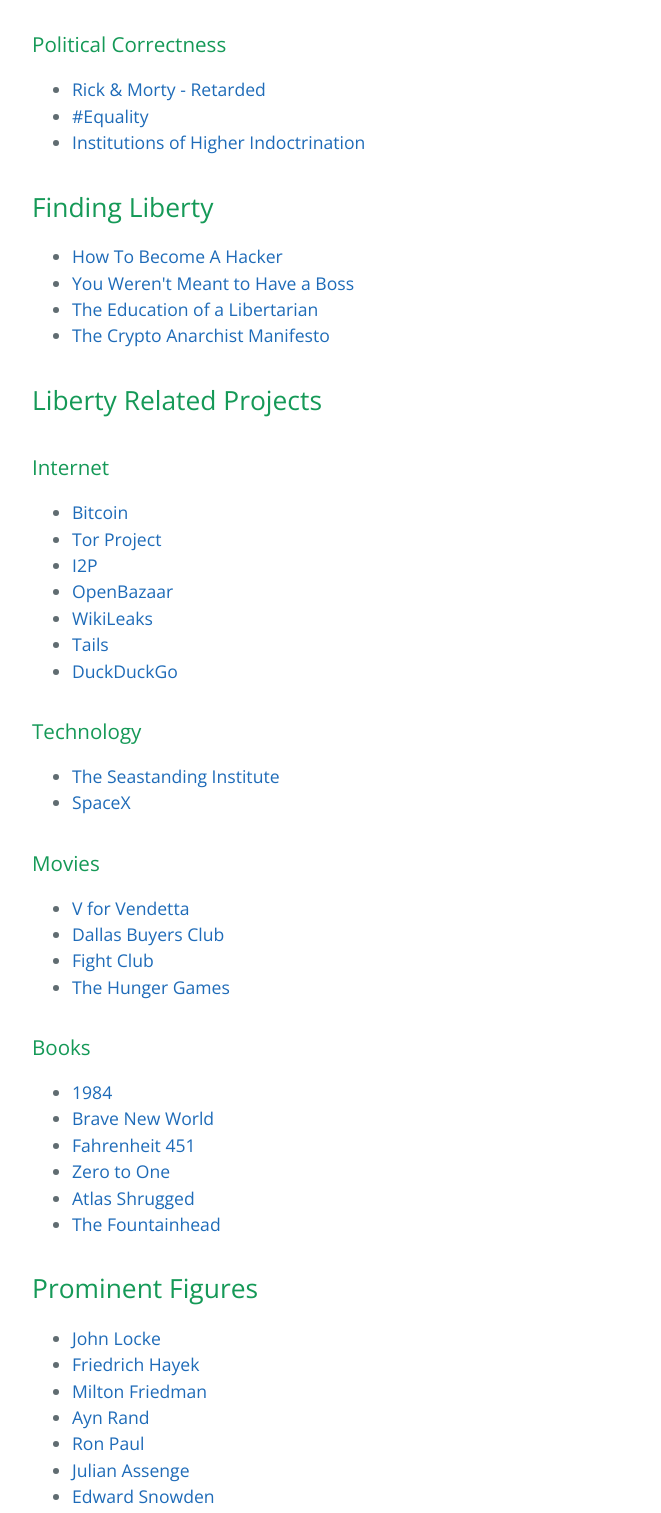
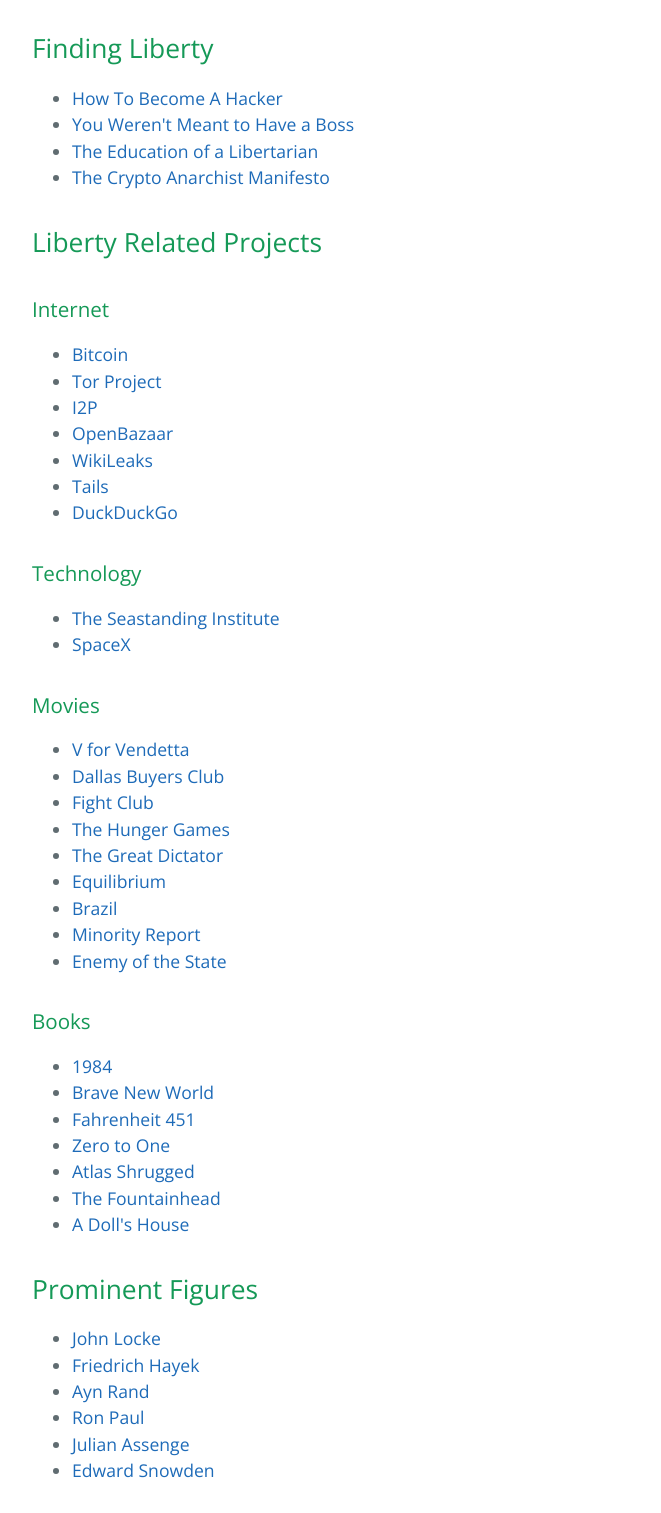
Before and after one commit to gaapt/libertr, a plain HTML site: page index.html in a window 1280 px wide. Shown: the part 1880-3393 px from the top of the page, without its empty margins (192-853 px from the left). Drawn offline with nearby package versions, Linux system fonts and the light colour scheme.

Commit message:
Create gh-pages branch via GitHub

```diff
--- a/index.html
+++ b/index.html
@@ -105,15 +105,6 @@
 <li><a href="http://www.theatlantic.com/national/archive/2010/05/this-is-your-war-on-drugs/56380/">AT&amp;T gives DEA 26 years of phone call records to wage war on drugs</a></li>
 </ul>
 
-<h3>
-<a id="political-correctness" class="anchor" href="#political-correctness" aria-hidden="true"><span class="octicon octicon-link"></span></a>Political Correctness</h3>
-
-<ul>
-<li><a href="https://www.youtube.com/watch?v=eOBoKxEcVAA">Rick &amp; Morty - Retarded </a></li>
-<li><a href="https://www.youtube.com/watch?v=XM-HJT8_esM">#Equality</a></li>
-<li><a href="https://www.youtube.com/watch?v=-jEQYHAFfjg">Institutions of Higher Indoctrination</a></li>
-</ul>
-
 <h2>
 <a id="finding-liberty" class="anchor" href="#finding-liberty" aria-hidden="true"><span class="octicon octicon-link"></span></a>Finding Liberty</h2>
 
@@ -156,6 +147,11 @@
 <li><a href="https://www.youtube.com/watch?v=U8utPuIFVnU">Dallas Buyers Club</a></li>
 <li><a href="https://www.youtube.com/watch?v=SUXWAEX2jlg">Fight Club</a></li>
 <li><a href="https://www.youtube.com/watch?v=4S9a5V9ODuY">The Hunger Games</a></li>
+<li><a href="https://www.youtube.com/watch?v=wYDf_Y_f5HM">The Great Dictator</a></li>
+<li><a href="https://www.youtube.com/watch?v=N7MMxM_jV7g">Equilibrium</a></li>
+<li><a href="https://www.youtube.com/watch?v=XmSBtDLgBSQ">Brazil</a></li>
+<li><a href="https://www.youtube.com/watch?v=0nFxZipsiOM">Minority Report</a></li>
+<li><a href="https://www.youtube.com/watch?v=AoNT6u3mQew">Enemy of the State</a></li>
 </ul>
 
 <h3>
@@ -172,6 +168,8 @@
 </li>
 <li> <a href="http://en.wikipedia.org/wiki/The_Fountainhead">The Fountainhead</a>
 </li>
+<li> <a href="http://en.wikipedia.org/wiki/A_Doll%27s_House">A Doll's House</a>
+</li>
 </ul>
 
 <h2>
@@ -180,7 +178,6 @@
 <ul>
 <li><a href="http://en.wikipedia.org/wiki/John_Locke">John Locke</a></li>
 <li><a href="http://en.wikipedia.org/wiki/Friedrich_Hayek">Friedrich Hayek</a></li>
-<li><a href="http://en.wikipedia.org/wiki/Milton_Friedman">Milton Friedman</a></li>
 <li><a href="http://en.wikipedia.org/wiki/Ayn_Rand">Ayn Rand</a></li>
 <li><a href="http://en.wikipedia.org/wiki/Ron_Paul">Ron Paul</a></li>
 <li><a href="http://en.wikipedia.org/wiki/Julian_Assange">Julian Assenge</a></li>
```
Also changed, not shown: params.json (+1 -1 lines).
